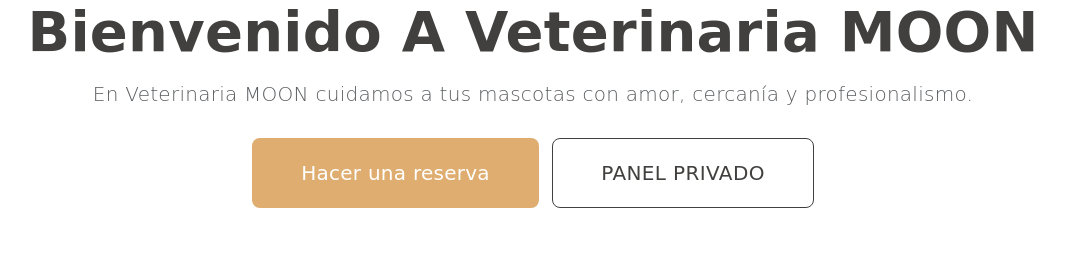
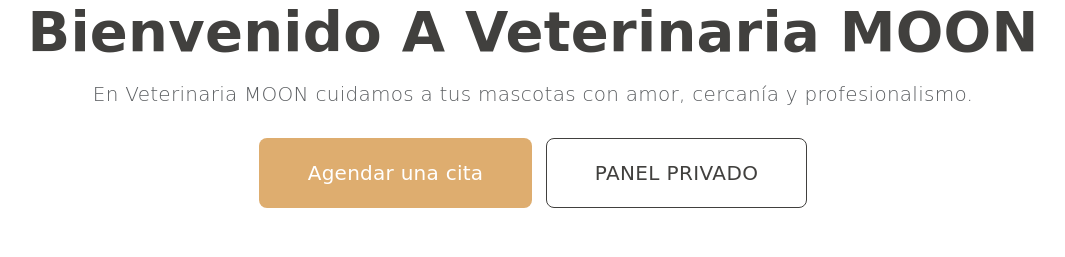
Before and after one commit to camilatuso9119-coder/Mi-proyecto, a Django app: template inicio/templates/public/index.html in a window 1280 px wide. Shown: the part 240-497 px from the top of the page, without its empty margins (107-1172 px from the left). Run offline with Django 3.2, Linux system fonts and the light colour scheme; the template is opened without the code that fills it, so the values that code supplies are empty; some libraries are stand-ins or nearby versions; some web fonts are replaced.

Commit message:
Puse más claro el botón para agendar

```diff
--- a/inicio/templates/public/index.html
+++ b/inicio/templates/public/index.html
@@ -15,7 +15,7 @@
     <div class="container text-center py-5">
       <h1 class="display-4 fw-bold">Bienvenido a Veterinaria MOON</h1>
       <p class="lead text-muted mb-4">En Veterinaria MOON cuidamos a tus mascotas con amor, cercanía y profesionalismo.</p>
-      <a href="{% url 'book' %}" class="btn btn-primary btn-lg me-2">Hacer una reserva</a>
+      <a href="{% url 'book' %}" class="btn btn-primary btn-lg me-2">Agendar una cita</a>
       <a href="{% url 'login' %}" class="btn btn-outline-dark btn-lg">Panel privado</a>
     </div>
     <div class="text-center">
```
